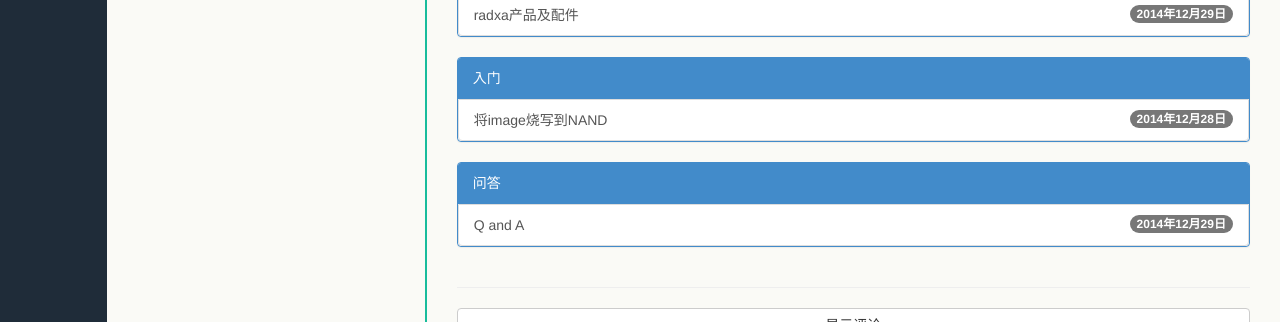
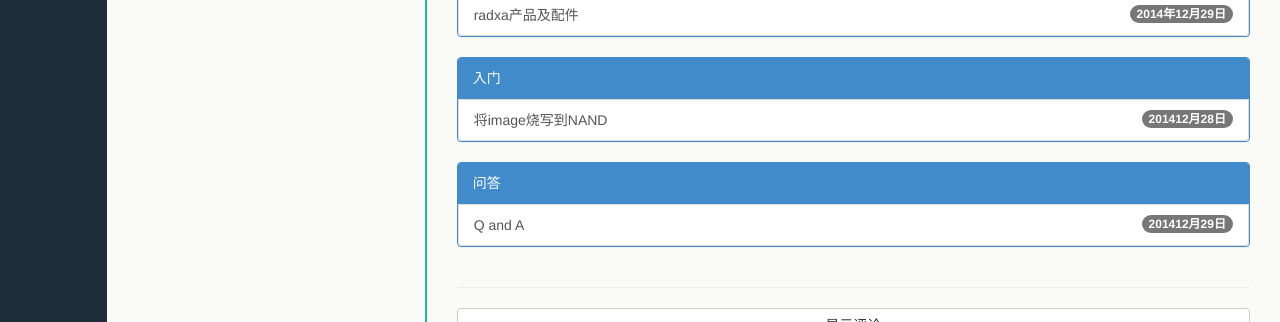
Before and after one commit to gaochengsi/doc, a Jekyll site: the page built from index.html, in a window 1280 px wide. Shown: the part 520-842 px from the top of the page. Built offline with Jekyll 4.4.1, drawn with Linux system fonts in a browser that asks for light colours; the list of posts is cut into pages by our own code; comment, search, counter and statistics services are not loaded.

Commit message:
Update index.html

```diff
--- a/index.html
+++ b/index.html
@@ -25,7 +25,7 @@ title: 首页
             {% for post in tag[1] %}
               <a  href='{{site.baseurl}}{{post.url}}' class="list-group-item pjaxlink clearfix">
                 {{post.title}}
-                <span class="badge">{{ post.date | date:"%Y年%m月%d日" }}</span>
+                <span class="badge">{{ post.date | date:"%Y%m月%d日" }}</span>
               </a>
             {% endfor %}
           {% endif %}
```
